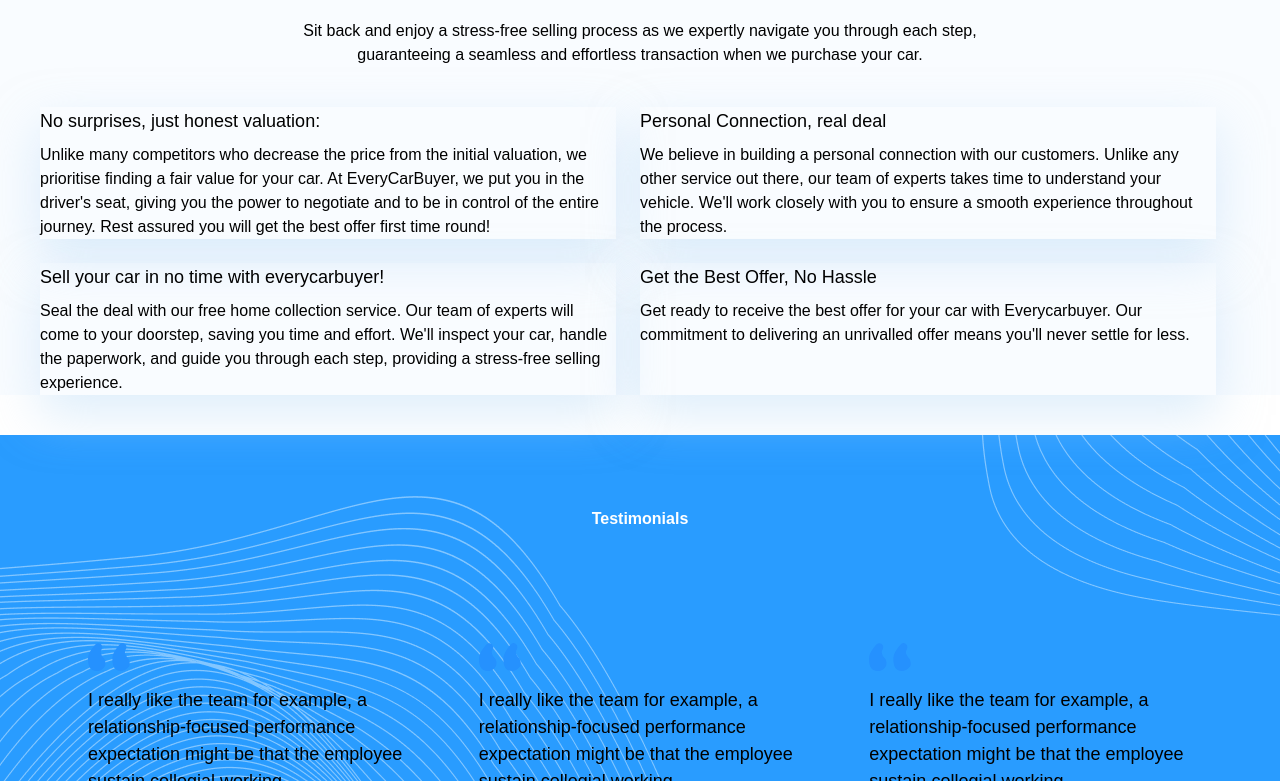
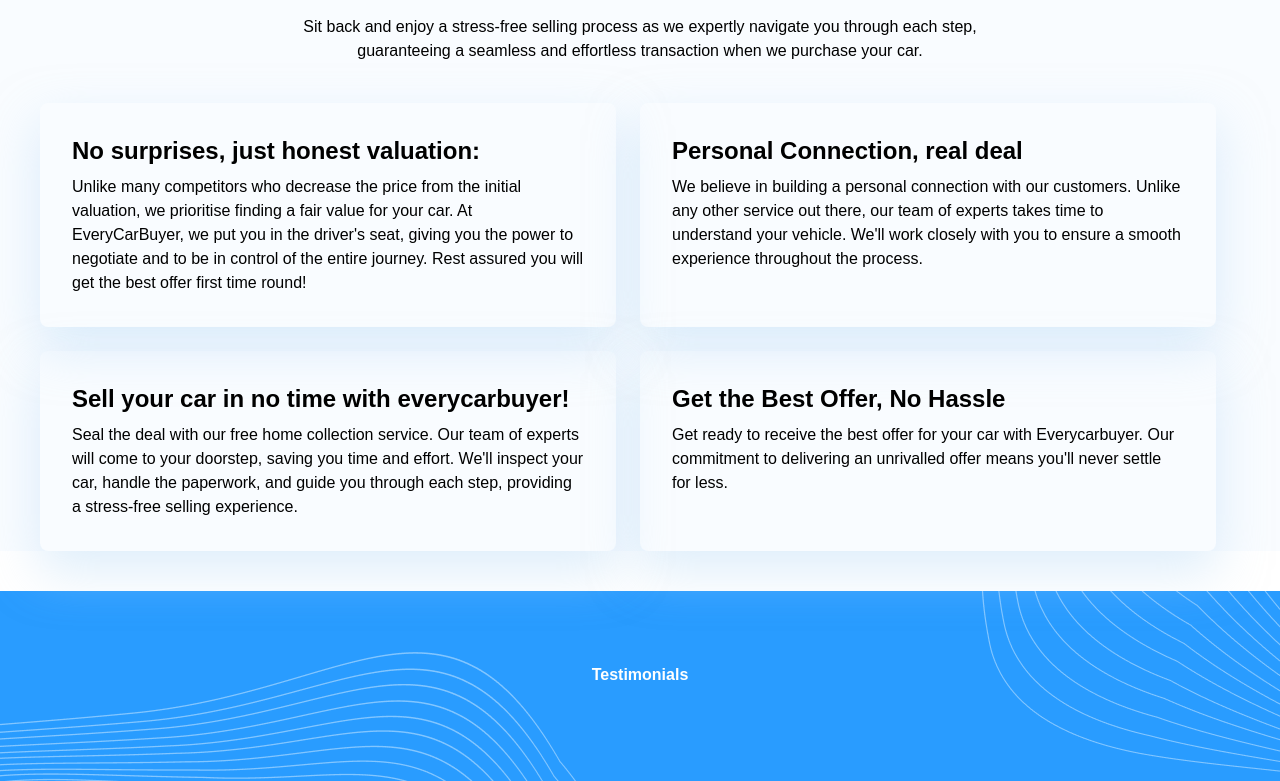
Before and after one commit to aamiraj/everycarbuyer2, a Next.js app: page / in a window 1280 px wide. Shown: the part 1719-2500 px from the top of the page. Built offline with nearby package versions, Linux system fonts and the light colour scheme; a web font is replaced by a local one.

Commit message:
updated reason section

```diff
--- a/src/app/globals.css
+++ b/src/app/globals.css
@@ -69,6 +69,8 @@
 }
 
 .reasonCardShadow {
+  border-radius: 8px;
+  padding: 2rem;
   box-shadow: 0 20px 50px 0 rgba(189, 221, 248, 0.5);
 }
 
--- a/src/components/ReasonCard.tsx
+++ b/src/components/ReasonCard.tsx
@@ -11,7 +11,7 @@ const ReasonCard = ({ title, desc }: ReasonType) => {
   return (
     <div className="reasonCardShadow">
       <div>
-        <p className="mb-2 font-bromega text-lg text-black">{title}</p>
+        <p className="mb-2 font-bromega font-bold text-2xl text-black">{title}</p>
         <p className="font-bromega text-base text-black">
           {desc}
         </p>
```
